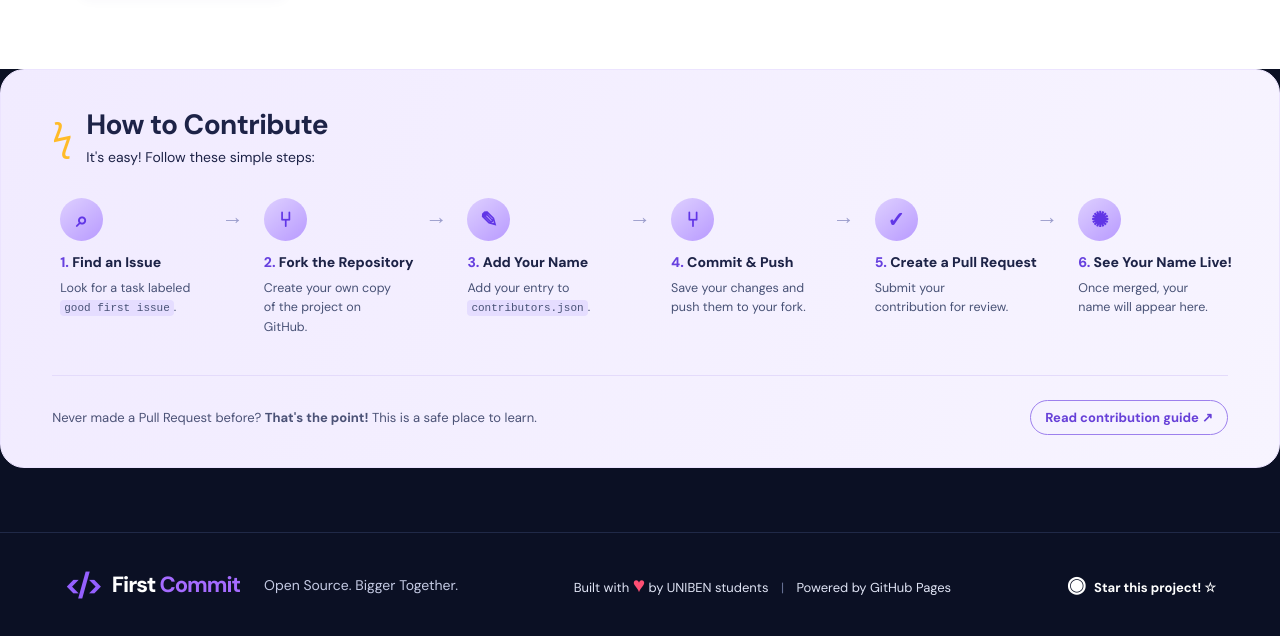
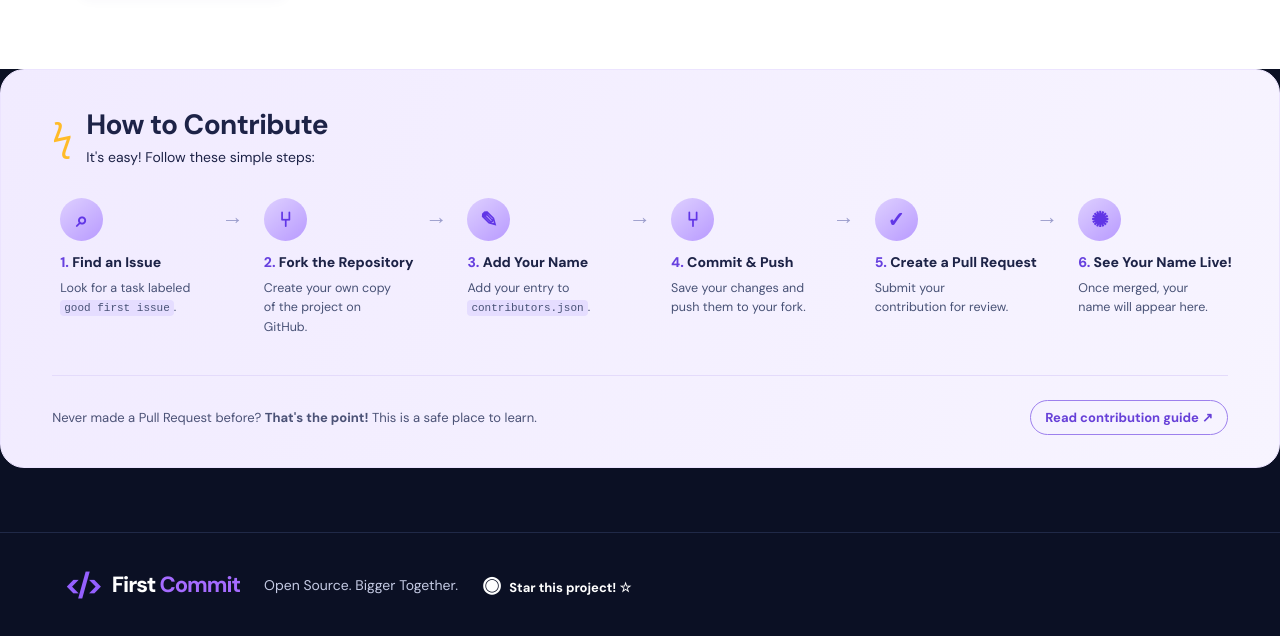
Before and after one commit to ddennis18/first-commit, a plain HTML site: page index.html in a window 1280 px wide. Shown: the part 799-1435 px from the top of the page. Drawn offline with Linux system fonts and the light colour scheme.

Commit message:
Update footer link to point to the correct GitHub repository

```diff
--- a/index.html
+++ b/index.html
@@ -80,8 +80,7 @@
   <footer id="about">
     <a class="brand footer-brand" href="#home"><span class="brand-mark">&lt;/&gt;</span><span>First <b>Commit</b></span></a>
     <div class="footer-tagline">Open Source. Bigger Together.</div>
-    <div class="footer-credit">Built with <span class="heart">♥</span> by UNIBEN students <span class="separator">|</span> Powered by GitHub Pages</div>
-    <a class="star-link" href="https://github.com" target="_blank" rel="noopener noreferrer"><span>◉</span> Star this project! ☆</a>
+    <a class="star-link" href="https://github.com/ddennis18/first-commit" target="_blank" rel="noopener noreferrer"><span>◉</span> Star this project! ☆</a>
   </footer>
   <script src="app.js"></script>
 </body>
```
